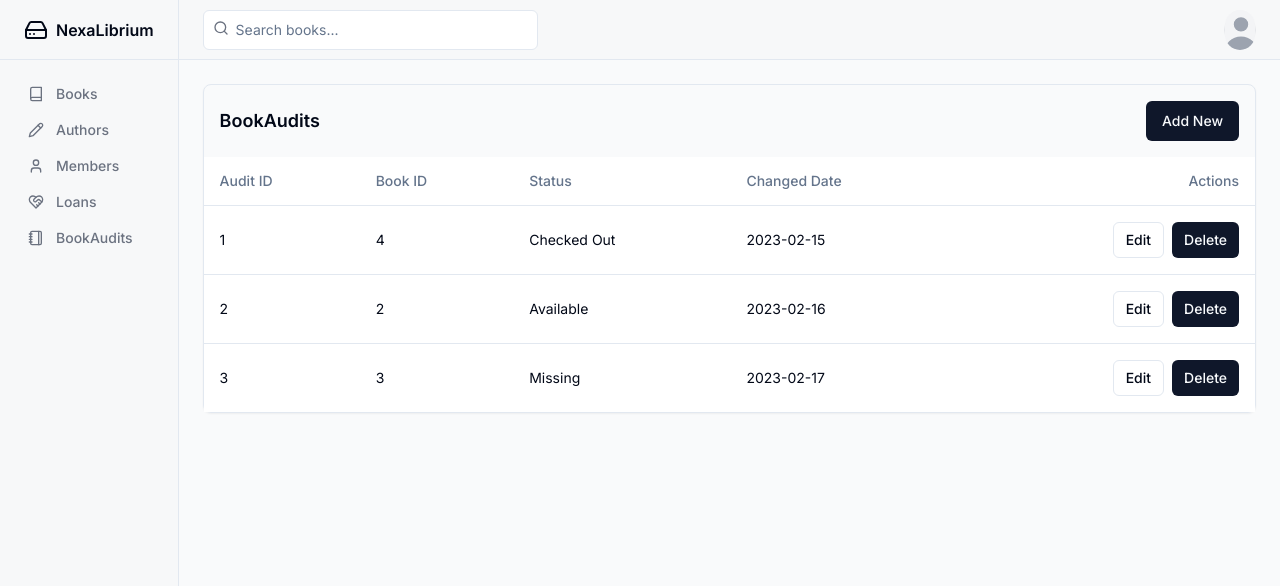
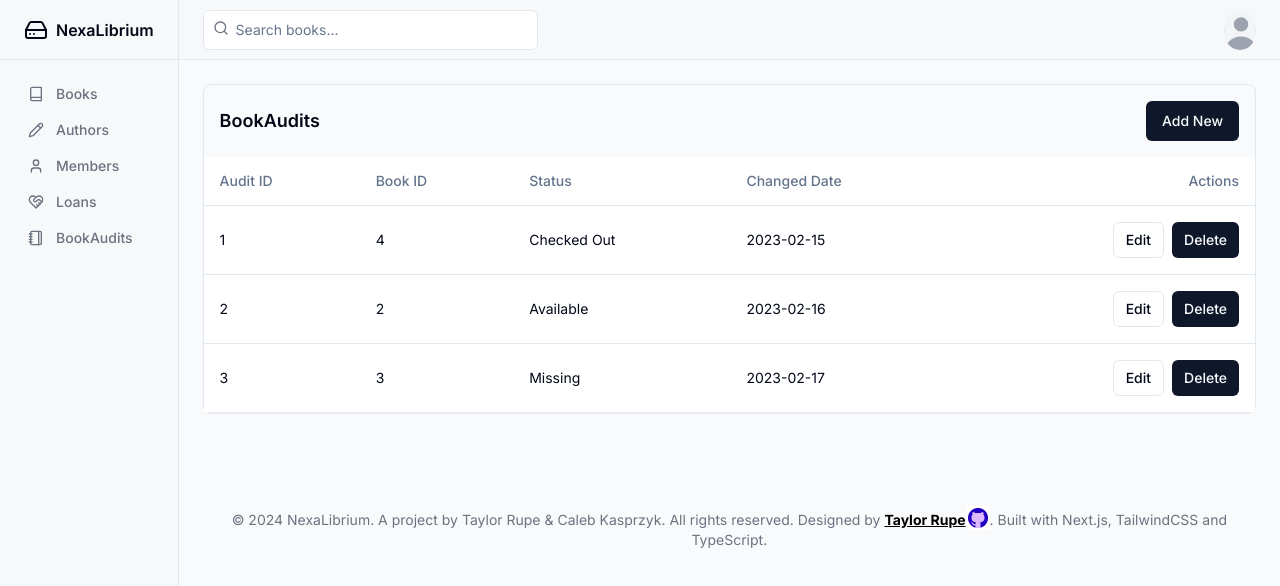
Before and after one commit to t-rupe/cs340project, a Next.js app: page /bookaudits in a window 1280 px wide. Shown: the top 586 px of the page. Built offline with nearby package versions, Linux system fonts and the light colour scheme.

Commit message:
Remove unused field and add footer component

```diff
--- a/app/bookaudits/page.tsx
+++ b/app/bookaudits/page.tsx
@@ -24,7 +24,6 @@ const BookAuditPage = () => {
       const bookAuditFields = [
         { name: "book_id", label: "Book ID", type: "number", isBookId: true },
         { name: "book_status", label: "Book Status", type: "text", isStatusChange: true },
-        { name: "changed_date", label: "Changed Date", type: "date" },
       ];
 
 
--- a/app/layout.tsx
+++ b/app/layout.tsx
@@ -3,6 +3,7 @@ import { Inter } from "next/font/google";
 import "./globals.css";
 import Shell from "@/components/ApplicationShell";
 import { ActiveLinkProvider } from "../app/contexts/ActiveLinkContext";
+import Footer from "@/components/Footer";
 
 const inter = Inter({ subsets: ["latin"] });
 
@@ -21,6 +22,7 @@ export default function RootLayout({
       <body className={inter.className}>
         <ActiveLinkProvider>
           <Shell>{children}</Shell>
+
         </ActiveLinkProvider>
       </body>
     </html>
--- a/components/ApplicationShell.tsx
+++ b/components/ApplicationShell.tsx
@@ -20,8 +20,10 @@ import {
   Search,
   User,
 } from "lucide-react";
+import Footer from "./Footer";
 
 export default function Shell({ children }: { children: React.ReactNode }) {
+
   return (
     <div className="flex min-h-screen w-full bg-gray-50">
       <div className="hidden border-r bg-gray-100/40 lg:block dark:bg-gray-800/40">
@@ -109,7 +111,9 @@ export default function Shell({ children }: { children: React.ReactNode }) {
           </DropdownMenu>
         </header>
         <main className="">{children}</main>
+        <Footer />
       </div>
+
     </div>
   );
 }
--- /dev/null
+++ b/components/Footer.tsx
@@ -0,0 +1,35 @@
+
+export default function Footer() {
+  const gif = "/icons8-github.gif";
+  return (
+    <footer className="bg-gray-50 sticky bottom-0 rounded-lg sm:flex sm:items-center sm:justify-center p-4 sm:p-6 xl:p-8 dark:bg-gray-800 antialiased">
+      <p className="mb-4 text-sm text-center text-gray-500 dark:text-gray-400 sm:mb-0">
+        © 2024 NexaLibrium. A project by Taylor Rupe &  Caleb Kasprzyk. All rights reserved. Designed by{" "}
+        <span className="underline text-black font-bold">Taylor Rupe</span>
+        <a
+          href="https://github.com/t-rupe/"
+          target="_blank"
+          rel="noopener noreferrer"
+          data-tooltip-target="tooltip-github"
+          className="inline-flex justify-center text-gray-500 rounded-lg cursor-pointer dark:text-gray-400 dark:hover:text-white hover:text-gray-900 hover:bg-gray-100 dark:hover:bg-gray-600"
+        >
+          <img
+            style={{ position: "relative", top: "5px" }}
+            className="h-6 w-6"
+            src={gif} // replace with your gif path
+            alt="Github"
+          />
+          <span className="sr-only">Github</span>
+        </a>
+        <div
+          id="tooltip-github"
+          role="tooltip"
+          className="inline-block absolute invisible z-10 py-2 px-3 text-sm font-medium text-white bg-gray-900 rounded-lg shadow-sm opacity-0 transition-opacity duration-300 tooltip dark:bg-gray-700"
+        >
+          <div className="tooltip-arrow" data-popper-arrow="" />
+        </div>
+        . Built with Next.js, TailwindCSS and TypeScript.
+      </p>
+    </footer>
+  );
+}
```
Also changed, not shown: public/icons8-github.gif (added).
